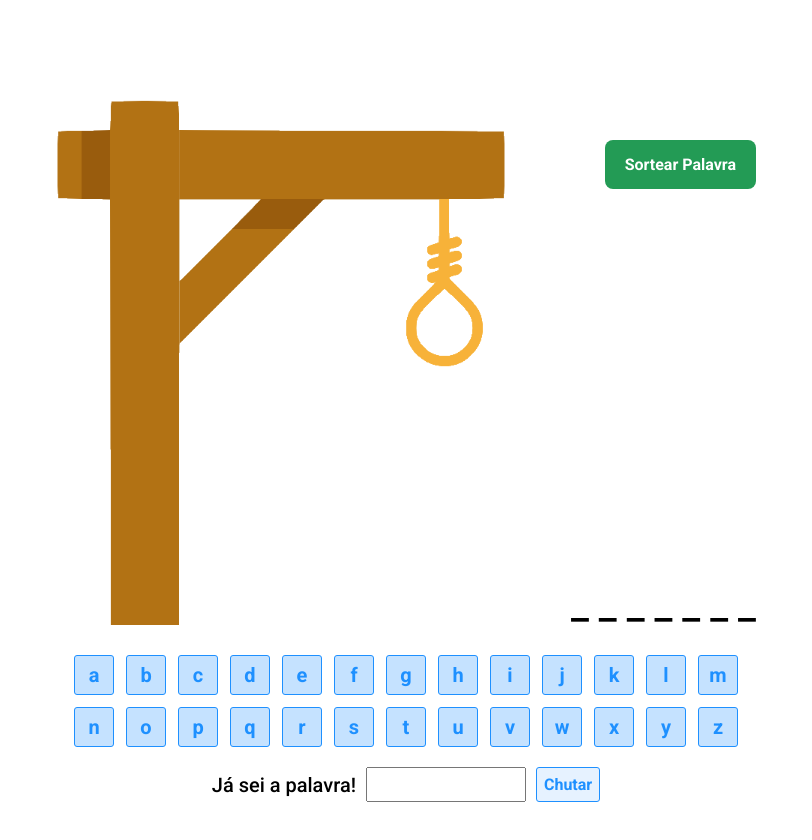
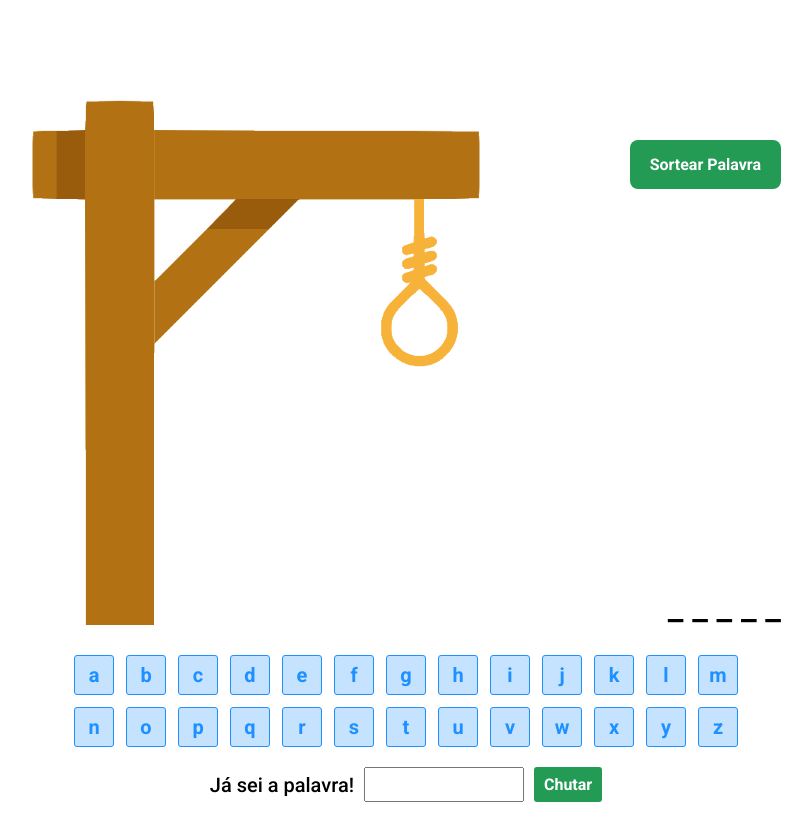
Before and after one commit to hignicao/hangman-game, a React app: page / in a window 1280 px wide. Both pictures are taken after a click on the button "Sortear Palavra". Shown: the whole page, without its empty margins (234-1046 px from the left). Built offline with nearby package versions, Linux system fonts and the light colour scheme.

Commit message:
4th commit (game logic + conditions + styled-comp)

```diff
--- a/package.json
+++ b/package.json
@@ -5,7 +5,8 @@
   "dependencies": {
     "react": "^17.0.2",
     "react-dom": "^17.0.2",
-    "react-scripts": "^4.0.3"
+    "react-scripts": "^4.0.3",
+    "styled-components": "^5.3.5"
   },
   "scripts": {
     "start": "react-scripts start",
--- a/src/components/App.js
+++ b/src/components/App.js
@@ -2,41 +2,52 @@ import { useState } from "react";
 import Game from "./Game";
 import Guess from "./Guess";
 import Letters from "./Letters";
-import words from "./words.js";
-import forca0 from "../images/forca0.png";
-import forca1 from "../images/forca1.png";
-import forca2 from "../images/forca2.png";
-import forca3 from "../images/forca3.png";
-import forca4 from "../images/forca4.png";
-import forca5 from "../images/forca5.png";
-import forca6 from "../images/forca6.png";
+import words from "../utils/words";
 
 export default function App() {
-	const [wordLetters] = useState(words[Math.floor(Math.random() * words.length)].split(""));
+	const [start, setStart] = useState(false);
+	const [won, setWon] = useState(false);
+	const [lost, setLost] = useState(false);
+	const [wordLetters, setWordLetters] = useState([]);
 	const [lettersGuessed, setLettersGuessed] = useState([]);
 	const [misses, setMisses] = useState(0);
-	const [start, setStart] = useState(false);
-	const [forca, setForca] = useState(forca0);
+	const [hits, setHits] = useState(0);
+
+
+	function startGame() {
+		setStart(true);
+		setWordLetters(words[Math.floor(Math.random() * words.length)].split(""));
+		setWon(false);
+		setLost(false);
+		setLettersGuessed([]);
+		setMisses(0);
+		setHits(0);
+	}
 
 	function guessLetter(letter) {
 		setLettersGuessed([...lettersGuessed, letter]);
 		if (!wordLetters.includes(letter)) {
 			setMisses(misses + 1);
-
+			(misses === 5) ? setLost(true) : setLost(false);
 		} else {
-			setMisses(misses);
+			const i = wordLetters.filter(l => l === letter).length
+			setHits(hits + i);
+			(hits === wordLetters.length - 1) ? setWon(true) : setWon(false);
 		}
 	}
 
+
+
 	console.log(wordLetters);
 	console.log(lettersGuessed);
+	console.log(hits)
 	console.log(misses);
 
 	return (
 		<main>
-			<Game start={start} setStart={setStart} wordLetters={wordLetters} lettersGuessed={lettersGuessed} forca={forca} />
-			<Letters start={start} guessLetter={guessLetter} lettersGuessed={lettersGuessed} />
-			<Guess />
+			<Game start={start} startGame={startGame} wordLetters={wordLetters} lettersGuessed={lettersGuessed} misses={misses} won={won} lost={lost}/>
+			<Letters start={start} guessLetter={guessLetter} lettersGuessed={lettersGuessed} won={won} lost={lost}/>
+			<Guess start={start} won={won} lost={lost}/>
 		</main>
 	);
 }
--- a/src/components/Game.js
+++ b/src/components/Game.js
@@ -1,11 +1,48 @@
-export default function Game({ start, setStart, wordLetters, lettersGuessed, forca }) {
+import imageArray from "../utils/imageImports";
+import styled from "styled-components";
+
+export default function Game({ start, startGame, wordLetters, lettersGuessed, misses, won, lost }) {
 	return (
-		<div className="game">
-			<img src={forca} alt="Forca vazia" />
-			<div className="button-word">
-				<button onClick={() => setStart(true)}>Sortear Palavra</button>
-				<div className={start ? "word" : "hidden"}>{wordLetters.map((l) => (lettersGuessed.includes(l) ? <span className="word-letter"> {l} </span> : <span className="word-letter"> _ </span>))}</div>
-			</div>
-		</div>
+		<GameDiv>
+			<img src={imageArray[misses]} alt="Forca" />
+			<ButtonWordDiv>
+				<button onClick={startGame}>Sortear Palavra</button>
+				<div className={start ? "word" : "hidden"}>
+					{wordLetters.map((l, i) =>
+						(lettersGuessed.includes(l) || won || lost ?
+							<span key={i} className={won ? "word-letters won" : lost ? "word-letters lost" : "word-letters"}> {l} </span> :
+							<span key={i} className="word-letters"> _ </span>))}
+				</div>
+			</ButtonWordDiv>
+		</GameDiv>
 	);
 }
+
+const GameDiv = styled.div`
+	height: 525px;
+	width: 750px;
+	display: flex;
+	justify-content: space-between;
+	align-items: flex-start;
+	img {
+		height: 100%;
+	}
+`;
+
+const ButtonWordDiv = styled.div`
+	padding-top: 40px;
+	height: 100%;
+	display: flex;
+	flex-direction: column;
+	justify-content: space-between;
+	align-items: flex-end;
+	button {
+		color: white;
+		font-size: 16px;
+		font-weight: 700;
+		background-color: #239b55;
+		border: none;
+		padding: 15px 20px;
+		border-radius: 8px;
+	}
+`;
--- a/src/components/Guess.js
+++ b/src/components/Guess.js
@@ -1,9 +1,10 @@
-export default function Guess() {
+export default function Guess({start, won, lost}) {
+	const cond = !start || won || lost;
 	return (
 		<div className="guess">
 			<label htmlFor="guess">Já sei a palavra!</label>
-			<input type="text" id="guess" />
-			<button>Chutar</button>
+			<input disabled={cond} type="text" id="guess" />
+			<button disabled={cond} >Chutar</button>
 		</div>
 	);
 }
--- a/src/components/Letters.js
+++ b/src/components/Letters.js
@@ -1,26 +1,19 @@
-function Letter({ start, guessLetter, lettersGuessed, letter, k }) {
+function Letter({ start, guessLetter, lettersGuessed, letter, k, won, lost }) {
+	const cond = !start || lettersGuessed.includes(letter) || won || lost;
 	return (
-		<>
-			{!start || lettersGuessed.includes(letter) ? (
-				<button key={k} className="letter disabled">
-					{letter}
-				</button>
-			) : (
-				<button key={k} onClick={() => guessLetter(letter)} className="letter">
-					{letter}
-				</button>
-			)}
-		</>
+		<button disabled={cond} key={k} onClick={() => guessLetter(letter)} className={cond ? "letter disabled" : "letter"}>
+			{letter}
+		</button>
 	);
 }
 
-export default function Letters({ start, guessLetter, lettersGuessed }) {
+export default function Letters({ start, guessLetter, lettersGuessed, won, lost}) {
 	const alphabet = ["a", "b", "c", "d", "e", "f", "g", "h", "i", "j", "k", "l", "m", "n", "o", "p", "q", "r", "s", "t", "u", "v", "w", "x", "y", "z"];
 
 	return (
 		<div className="letters">
 			{alphabet.map((l, i) => (
-				<Letter start={start} guessLetter={guessLetter} lettersGuessed={lettersGuessed} letter={l} key={i} />
+				<Letter start={start} guessLetter={guessLetter} lettersGuessed={lettersGuessed} letter={l} key={i}  won={won} lost={lost}/>
 			))}
 		</div>
 	);
--- a/src/css/style.css
+++ b/src/css/style.css
@@ -11,40 +11,17 @@ main {
 	align-items: center;
 }
 
-.game {
-	height: 525px;
-	width: 700px;
-	display: flex;
-	justify-content: space-between;
-	align-items: flex-start;
+.word-letters {
+	font-size: 35px;
+	font-weight: 500;
 }
 
-.game .button-word {
-	padding-top: 40px;
-	height: 100%;
-	display: flex;
-	flex-direction: column;
-	justify-content: space-between;
-	align-items: flex-end;
+.word-letters.won {
+	color: #239b55;
 }
 
-.game img {
-	height: 100%;
-}
-
-.game .button-word button {
-	color: white;
-	font-size: 16px;
-	font-weight: 700;
-	background-color: #239b55;
-	border: none;
-	padding: 15px 20px;
-	border-radius: 8px;
-}
-
-.game .button-word .word .word-letter {
-	font-size: 40px;
-	font-weight: 500;
+.word-letters.lost {
+	color: red;
 }
 
 .letters {
@@ -94,15 +71,14 @@ main {
 }
 
 .guess button {
-	background-color: rgb(230, 242, 255);
+	background-color: #239b55;
 	font-size: 16px;
 	font-weight: 700;
-	color: dodgerblue;
-	border: 1px solid dodgerblue;
+	color: white;
+	border: none;
 	border-radius: 3px;
-	padding: 7px;
+	padding: 8px 10px;
 }
-
 
 .hidden {
 	display: none;
--- /dev/null
+++ b/src/utils/imageImports.js
@@ -0,0 +1,11 @@
+import forca0 from "../images/forca0.png";
+import forca1 from "../images/forca1.png";
+import forca2 from "../images/forca2.png";
+import forca3 from "../images/forca3.png";
+import forca4 from "../images/forca4.png";
+import forca5 from "../images/forca5.png";
+import forca6 from "../images/forca6.png";
+
+const imageArray = [forca0, forca1, forca2, forca3, forca4, forca5, forca6];
+
+export default imageArray;
```
Also changed, not shown: src/utils/words.js (renamed from src/components/words.js), 1 other file.
